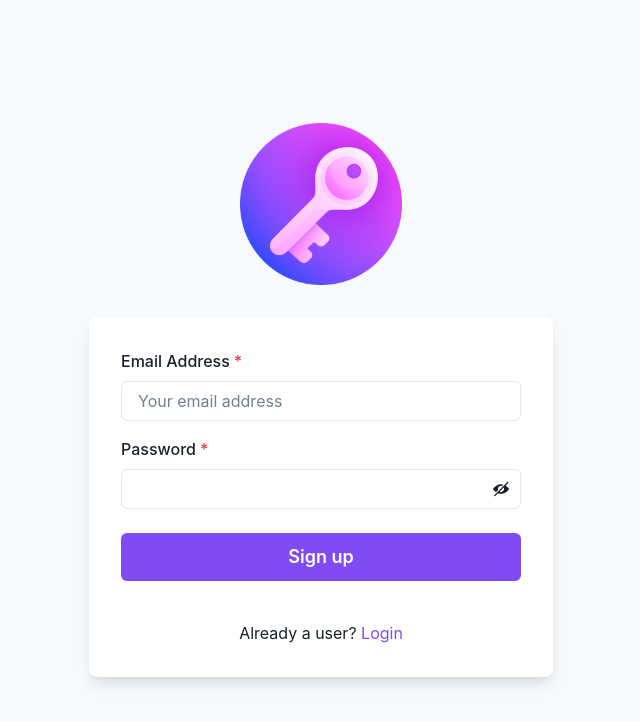
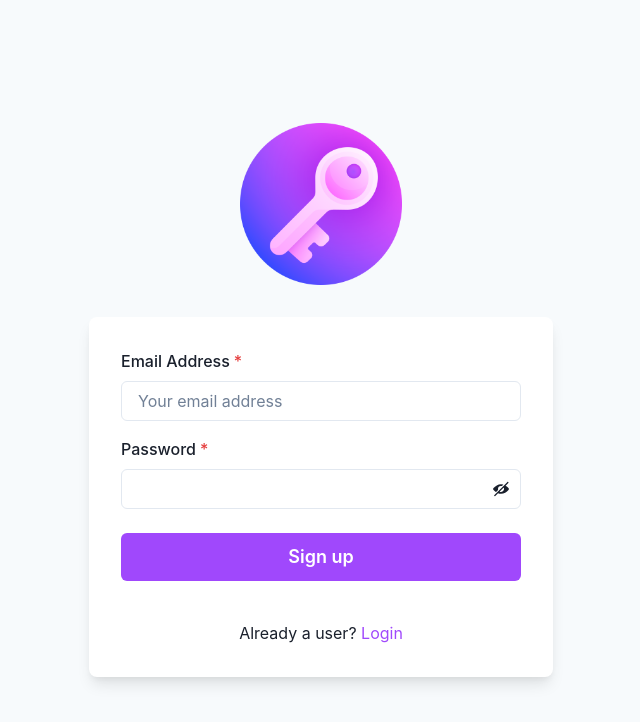
Before and after one commit to santiagomorelle/authorization-project, a React (Vite) app: page / in a window 1280 px wide. Shown: the top 722 px of the page, without its empty margins (319-959 px from the left). Built offline with nearby package versions, Linux system fonts and the light colour scheme; what reactfire would draw is missing.

Commit message:
Add minor changes to the UI

```diff
--- a/index.html
+++ b/index.html
@@ -4,7 +4,7 @@
     <meta charset="UTF-8" />
     <link rel="icon" type="image/svg+xml" href="/vite.svg" />
     <meta name="viewport" content="width=device-width, initial-scale=1.0" />
-    <title>Auth Project - Santiago</title>
+    <title>Authorization Project</title>
   </head>
   <body>
     <div id="root"></div>
--- a/src/components/LoginButton.jsx
+++ b/src/components/LoginButton.jsx
@@ -4,7 +4,7 @@ const LoginButton = () => {
   return (
     <Stack pt={6}>
       <Text align='center'>
-        Already a user? <Link color='#804BF2'>Login</Link>
+        Already a user? <Link color='#a048fcfe'>Login</Link>
       </Text>
     </Stack>
   );
--- a/src/components/SignUpButton.jsx
+++ b/src/components/SignUpButton.jsx
@@ -4,10 +4,10 @@ const SignUpButton = (props) => {
   return (
     <Stack pt={2} spacing={10}>
       <Button
-        bg='#804BF2'
+        bg='#a048fcfe'
         color='white'
         _hover={{
-          bg: '#CC44F2',
+          bg: '#ca44f8fb',
         }}
         loadingText='Signing Up'
         onClick={() => props.handleSubmit()}
```
Also changed, not shown: src/assets/screenshots/sign-up.png.
